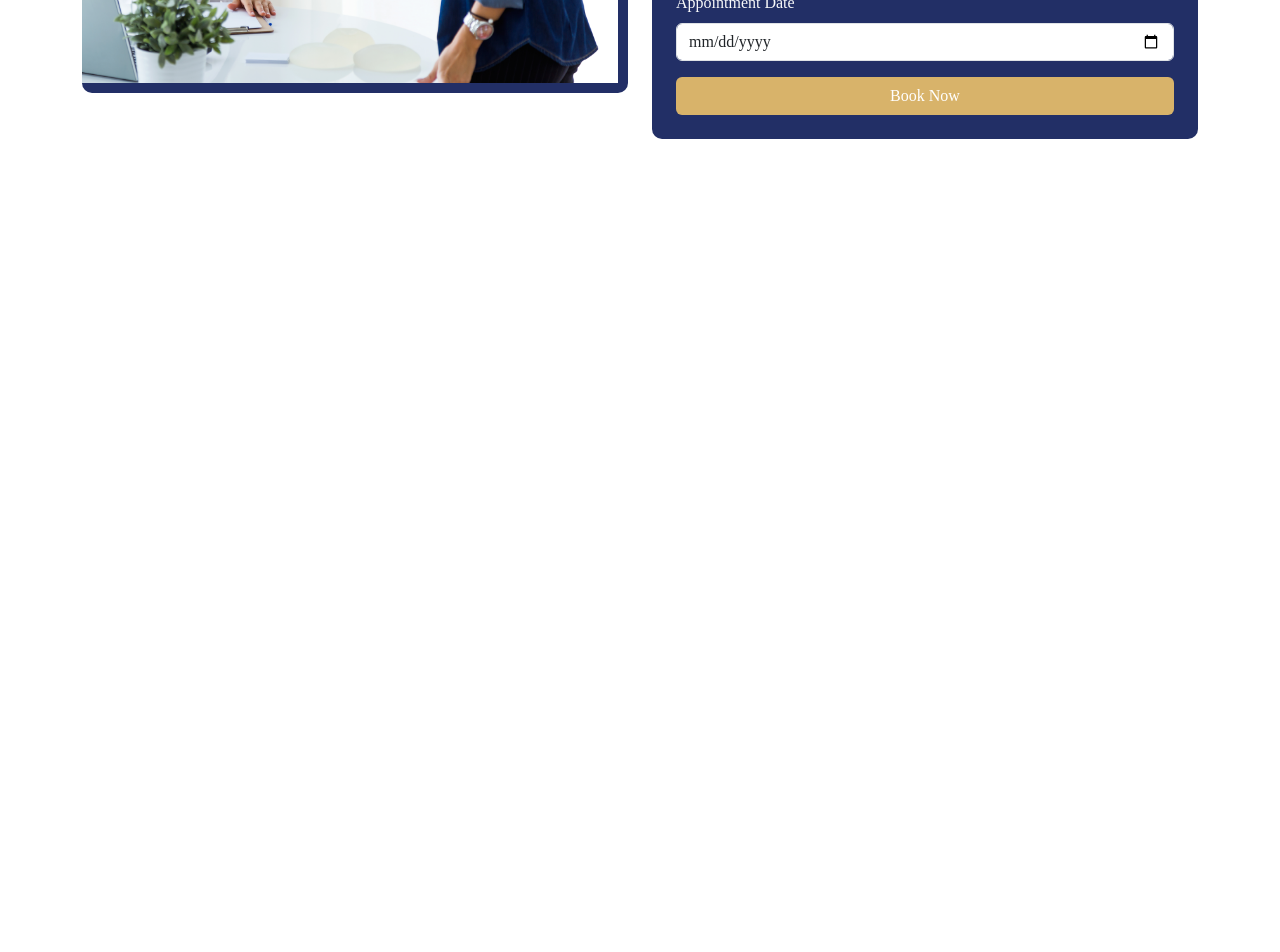
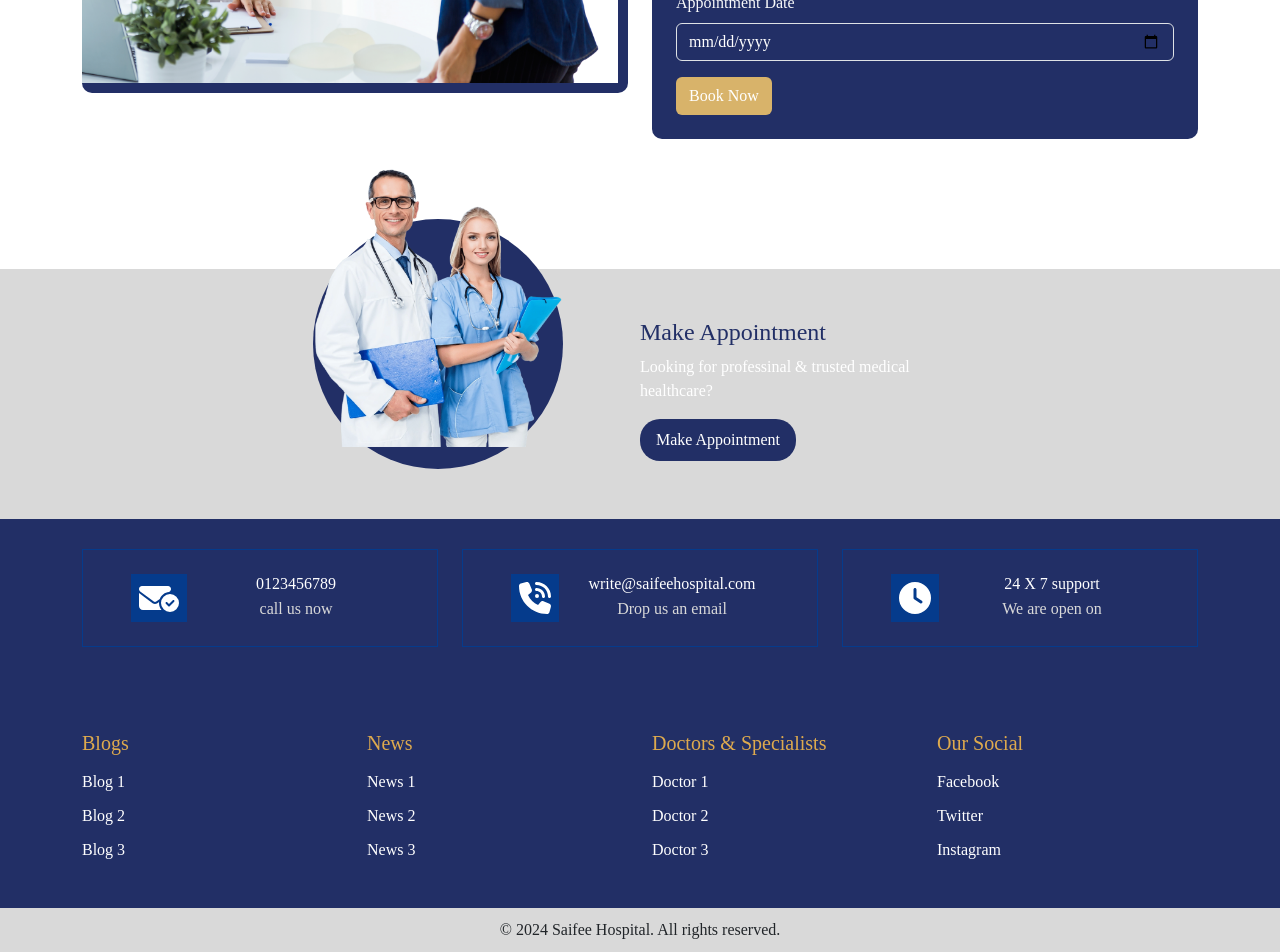
Before and after one commit to ahmedketaa/Hospital-system, a React (Create React App) app: page / in a window 1280 px wide. Shown: the part 2281-3233 px from the top of the page. Before the commit the page ends 2420 px from the top, so only its background shows below. Built offline with nearby package versions, Linux system fonts and the light colour scheme.

Commit message:
complete landing sections

```diff
--- a/src/App.js
+++ b/src/App.js
@@ -2,17 +2,17 @@ import "./App.css";
 import { BrowserRouter, Route, Routes } from "react-router-dom";
 import LoginPage from "./pages/auth/login/login";
 import RegisterPage from "./pages/auth/register/register";
-import DoctorProfile from "./pages/doctorProfle/doctorProfile";
 import Home from "./pages/Home/Home";
+import "bootstrap/dist/css/bootstrap.min.css";
 
 function App() {
   return (
     <BrowserRouter>
       <Routes>
-        <Route path="/signin" element={<LoginPage />} />
-        <Route path="/signup" element={<RegisterPage />} />
-        <Route path="/doctorprofile/:id" element={<DoctorProfile />} />
         <Route path="/" element={<Home/>} />
+        <Route path="/login" element={<LoginPage />} />
+        <Route path="/register" element={<RegisterPage />} />
+
       </Routes>
     </BrowserRouter>
   );
--- /dev/null
+++ b/src/components/Footer.css
@@ -0,0 +1,36 @@
+.footer-cards {
+    padding: 30px 0;
+  }
+
+  .footer-links {
+    padding: 30px 0;
+  }
+
+  .footer-links h5 {
+    margin-bottom: 15px;
+    color: #DEAA4E;
+  }
+
+  .footer-links ul {
+    list-style: none;
+    padding: 0;
+  }
+
+  .footer-links ul li {
+    margin-bottom: 10px;
+  }
+
+  .footer-links ul li a {
+    color: white;
+    text-decoration: none;
+    transition: color 0.3s ease;
+  }
+
+  .footer-links ul li a:hover {
+    color: #DEAA4E;
+  }
+
+  .footer-bottom {
+    background-color: #D9D9D9;
+    padding: 10px 0;
+  }
--- /dev/null
+++ b/src/components/Footer.jsx
@@ -0,0 +1,73 @@
+import React from 'react';
+import { Card, Col, Row, Container } from 'react-bootstrap';
+import './Footer.css';
+import FooterCard from './FooterCard';
+import { faClock, faEnvelopeCircleCheck, faPhoneVolume } from '@fortawesome/free-solid-svg-icons';
+
+function Footer() {
+  return (
+    <footer>
+      <div className="footer-cards" style={{ backgroundColor: '#222F66', color: 'white' }}>
+        <Container>
+          <Row className="mb-4">
+            <Col md={4}>
+                 <FooterCard icon={faEnvelopeCircleCheck} t1={'0123456789'} t2={'call us now'} />
+            </Col>
+            <Col md={4}>
+                <FooterCard icon={faPhoneVolume} t1={'write@saifeehospital.com'} t2={'Drop us an email'} />
+            </Col>
+            <Col md={4}>
+                <FooterCard icon={faClock} t1={'24 X 7 support'} t2={'We are open on'} />
+            </Col>
+          </Row>
+        </Container>
+      </div>
+      <div className="footer-links" style={{ backgroundColor: '#222F66', color: 'white' }}>
+        <Container>
+          <Row className='align-items-center justify-content-center'>
+            <Col md={3}>
+              <h5>Blogs</h5>
+              <ul>
+                <li><a href="#">Blog 1</a></li>
+                <li><a href="#">Blog 2</a></li>
+                <li><a href="#">Blog 3</a></li>
+              </ul>
+            </Col>
+            <Col md={3}>
+              <h5>News</h5>
+              <ul>
+                <li><a href="#">News 1</a></li>
+                <li><a href="#">News 2</a></li>
+                <li><a href="#">News 3</a></li>
+              </ul>
+            </Col>
+            <Col className='' md={3}>
+              <h5>Doctors & Specialists</h5>
+              <ul>
+                <li><a href="#">Doctor 1</a></li>
+                <li><a href="#">Doctor 2</a></li>
+                <li><a href="#">Doctor 3</a></li>
+              </ul>
+            </Col>
+            <Col md={3}>
+              <h5>Our Social</h5>
+              <ul>
+                <li><a href="#">Facebook</a></li>
+                <li><a href="#">Twitter</a></li>
+                <li><a href="#">Instagram</a></li>
+              </ul>
+            </Col>
+          </Row>
+        </Container>
+      </div>
+
+      <div className="footer-bottom" style={{ backgroundColor: '#D9D9D9', padding: '10px 0' }}>
+        <Container>
+          <p className="text-center m-0">© 2024 Saifee Hospital. All rights reserved.</p>
+        </Container>
+      </div>
+    </footer>
+  );
+}
+
+export default Footer;
--- /dev/null
+++ b/src/components/FooterCard.jsx
@@ -0,0 +1,21 @@
+import { faEnvelopeCircleCheck } from '@fortawesome/free-solid-svg-icons';
+import { FontAwesomeIcon } from '@fortawesome/react-fontawesome';
+import React from 'react'
+
+export default function FooterCard({icon, t1, t2}) {
+  return (
+    <div className="text-center py-4" style={{ backgroundColor: '#222F66', border:"1px solid #053B8C"}}>
+    <div className='px-5'>
+        <div className="d-flex gap-3 justify-content-center align-items-center ">
+            <div className="d-flex justify-content-center align-items-center p-2" style={{backgroundColor:"#053B8C"}}>
+                <FontAwesomeIcon size='2x' icon={icon} />
+            </div>
+            <div className="text w-100">
+                <h4 className='h6 mb-1'>{t1}</h4>
+                <span style={{color:"#D9D9D9",width:"100%"}}>{t2}</span>
+            </div>
+        </div>
+    </div>
+  </div>
+  )
+}
--- /dev/null
+++ b/src/components/SubFooter.jsx
@@ -0,0 +1,25 @@
+import React from 'react'
+
+export default function SubFooter() {
+  return (
+    <div className='' style={{backgroundColor:"#D9D9D9",marginTop:"130px"}}>
+       <div className="container">
+            <div className="d-flex justify-content-center align-items-center">
+                <div className="col-md-3 " style={{transform:"translateY(-50px)"}}>
+                <div className="rounded-circle position-relative" style={{backgroundColor:"#222F66",width:"250px",height:"250px"}}>
+                        <img src="/dun.png"  style={{transform:"translateY(-50px)"}} className='w-100 ' alt="" />
+                    </div>
+                </div>
+
+                    <div className="text m-5" >
+                        <h4 style={{color:"#222F66"}}>Make Appointment</h4>
+                        <p className='text-white'>Looking for professinal & trusted
+                        medical healthcare?</p>
+          <button className='btn mb-2' style={{backgroundColor:"#222F66", padding:"8px 15px",borderRadius:"20px",color:"white"}}>Make Appointment</button>
+
+                    </div>
+            </div>
+        </div>
+       </div>
+  )
+}
--- a/src/components/ThirdSection.jsx
+++ b/src/components/ThirdSection.jsx
@@ -31,7 +31,7 @@ function ThirdSection() {
             <span >Our Specialties</span>
             </div>
           </div>
-          <button className='btn' style={{backgroundColor:"#222F66", padding:"8px 15px",borderRadius:"20px",color:"white"}}>show more</button>
+          <button className='btn mb-2   ' style={{backgroundColor:"#222F66", padding:"8px 15px",borderRadius:"20px",color:"white"}}>show more</button>
           </div>
         <div className="col-md-6 text-center">
           <div className="image-frame">
--- a/src/components/appointment.css
+++ b/src/components/appointment.css
@@ -13,7 +13,11 @@
     box-shadow: none;
     outline: none;
   }
-
+  input.form-control::placeholder{
+    color: white !important;
+    font-size: 12px;
+    font-family: Arial, Helvetica, sans-serif;
+  }
   .form-floating {
     position: relative;
     margin-bottom: 1.5rem;
--- a/src/components/bookAppointment.jsx
+++ b/src/components/bookAppointment.jsx
@@ -1,11 +1,10 @@
 import React from 'react';
-import 'bootstrap/dist/css/bootstrap.min.css';
-
+import './appointment.css'
 const AppointmentSection = () => {
   return (
-    <div className="container mt-5">
-      <div className="row align-items-center">
-        {/* Left Image Section */}
+    <div className="container my-5">
+      <div className="row align-items-center gap-3 gap-md-0">
+
         <div className="col-md-6">
           <img
             src="appointment.png"
@@ -15,7 +14,7 @@ const AppointmentSection = () => {
           />
         </div>
 
-        {/* Right Form Section */}
+
         <div className="col-md-6">
           <div className="p-4" style={{ backgroundColor: '#222F66', borderRadius: '10px', height: '100%' }}>
             <div className="text-center mb-4">
@@ -25,21 +24,21 @@ const AppointmentSection = () => {
             <form>
               <div className="mb-3">
                 <label htmlFor="name" className="form-label text-light">Full Name</label>
-                <input type="text" className="form-control" id="name" placeholder="Enter your name" />
+                <input type="text" style={{backgroundColor:"#222F66",color:"white"}} className="form-control text-white" id="name" placeholder="Enter your name" />
               </div>
               <div className="mb-3">
                 <label htmlFor="email" className="form-label text-light">Email address</label>
-                <input type="email" className="form-control" id="email" placeholder="name@example.com" />
+                <input type="email" style={{backgroundColor:"#222F66",color:"white"}} className="form-control" id="email" placeholder="name@example.com" />
               </div>
               <div className="mb-3">
                 <label htmlFor="phone" className="form-label text-light">Phone Number</label>
-                <input type="text" className="form-control" id="phone" placeholder="Enter your phone number" />
+                <input type="text" style={{backgroundColor:"#222F66",color:"white"}} className="form-control" id="phone" placeholder="Enter your phone number" />
               </div>
               <div className="mb-3">
                 <label htmlFor="date" className="form-label text-light">Appointment Date</label>
-                <input type="date" className="form-control" id="date" />
+                <input type="date" style={{backgroundColor:"#222F66",color:"white"}} className="form-control" id="date" />
               </div>
-              <button type="submit" className="btn w-100" style={{ backgroundColor: '#D8B36A', color: 'white' }}>Book Now</button>
+              <button type="submit" className="btn " style={{ backgroundColor: '#D8B36A', color: 'white' }}>Book Now</button>
             </form>
           </div>
         </div>
--- a/src/index.js
+++ b/src/index.js
@@ -4,6 +4,7 @@ import './index.css';
 import App from './App';
 import reportWebVitals from './reportWebVitals';
 import '@fortawesome/fontawesome-free/css/all.min.css';
+import "bootstrap/dist/css/bootstrap.min.css";
 
 const root = ReactDOM.createRoot(document.getElementById('root'));
 root.render(
--- a/src/pages/Home/Home.jsx
+++ b/src/pages/Home/Home.jsx
@@ -5,6 +5,8 @@ import CustomDivWithCarousel from '../../components/Test'
 import SecondSection from '../../components/SecondSection'
 import ThirdSection from '../../components/ThirdSection'
 import AppointmentSection from '../../components/bookAppointment'
+import SubFooter from '../../components/SubFooter'
+import Footer from '../../components/Footer'
 
 export default function Home() {
   return (
@@ -15,6 +17,8 @@ export default function Home() {
         <SecondSection />
         <ThirdSection />
         <AppointmentSection/>
+        <SubFooter />
+        <Footer/>
     </div>
   )
 }
```
Also changed, not shown: public/dun.png (added).
